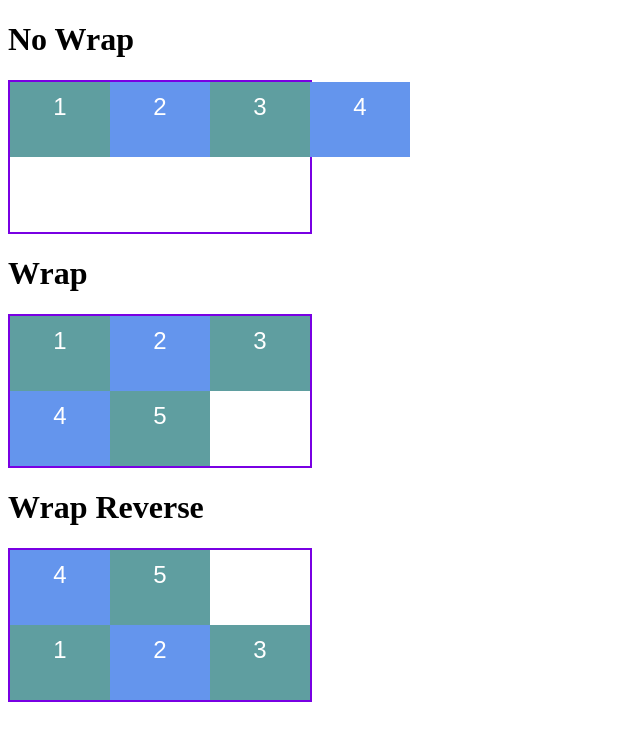
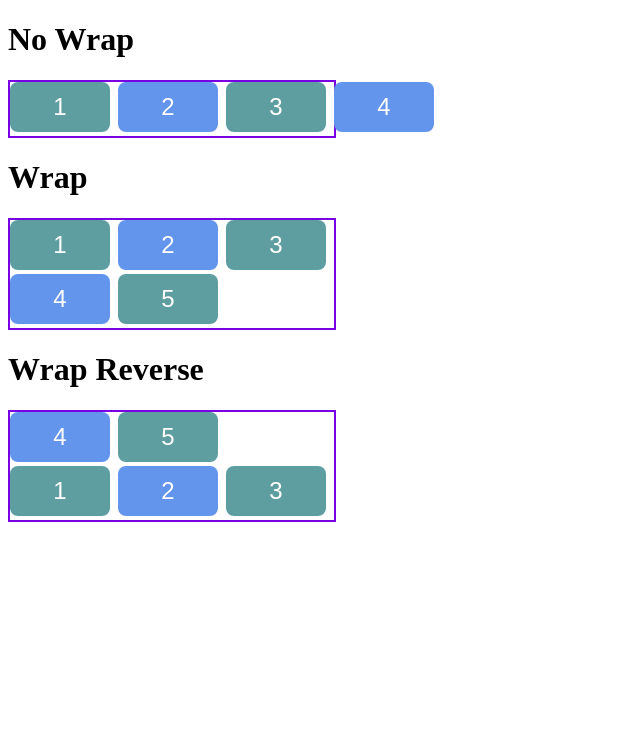
Before and after one commit to ViniciusGGR/flexbox-css, a plain HTML site: page flex-wrap/index.html in a window 1280 px wide. Shown: the whole page, without its empty margins (0-640 px from the left). Drawn offline with Linux system fonts and the light colour scheme.

Commit message:
Flex Wrap update

```diff
--- a/flex-wrap/style.css
+++ b/flex-wrap/style.css
@@ -1,13 +1,13 @@
 .flex-container {
     display: flex;
-    height: 150px;
+    height: 100%;
     border: 2px solid rgb(121, 0, 227);
-    max-width: 300px;
+    max-width: 324px;
 }
 
 .item {
     font-size: 24px;
-    height: 50%;
+    height: 50px;
     text-align: center;
     color: white;
     font-family: Arial, Helvetica, sans-serif;
@@ -30,8 +30,14 @@
 
 .cadetblue {
     background: cadetblue;
+    border-radius: 8px;
+    margin-right: 8px;
+    margin-bottom: 4px;
 }
 
 .cornflowerblue {
     background: cornflowerblue;
+    border-radius: 8px;
+    margin-right: 8px;
+    margin-bottom: 4px;
 }
```
